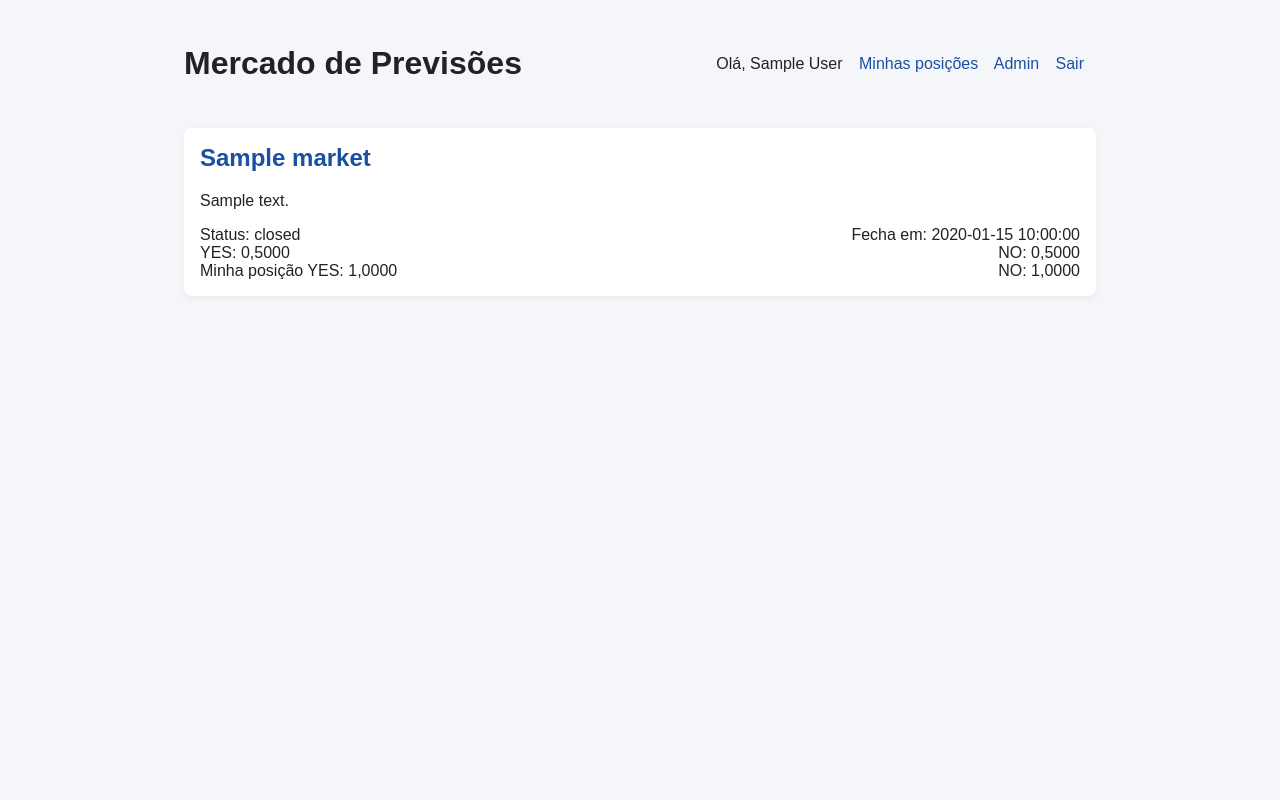
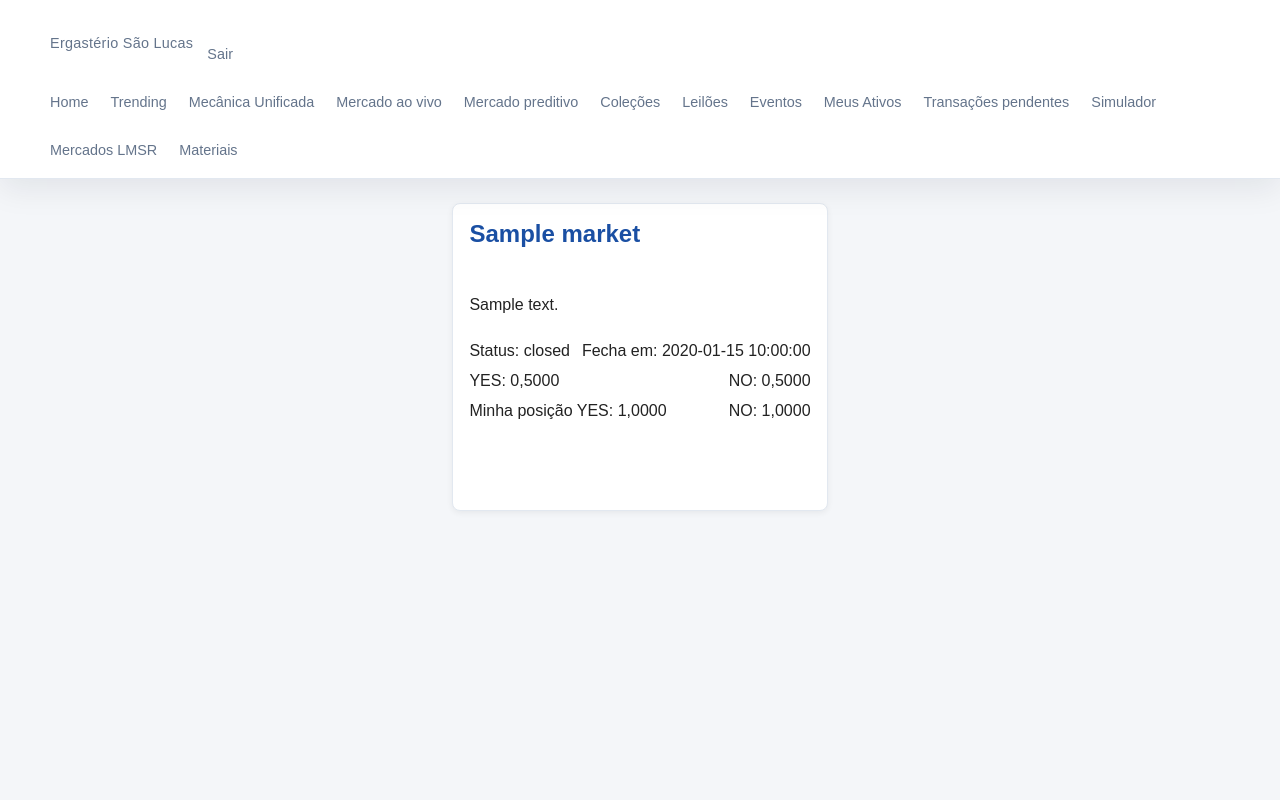
Before and after one commit to aquinomartins/aquinux, a PHP site: page /mercadoPreditivo/public/index.php in a window 1280 px wide. Run offline with PHP 8.4, Linux system fonts and the light colour scheme; the visitor is signed in with stand-in values (Sample User, id 1); data comes from the database, SQL or seed files in the repository; tables that the repository leaves empty hold one stand-in row (values such as "Sample post").

Commit message:
Unifica navbar global no mercado preditivo

```diff
--- a/app/views/layout/navbar.php
+++ b/app/views/layout/navbar.php
@@ -10,6 +10,29 @@
 $isHome = $normalizedPath === '/';
 $isTrending = $normalizedPath === '/trending';
 $isMercadosLmsr = in_array($normalizedPath, ['/mercados_lmsr', '/mercados-lmsr'], true);
+$isMercadoPreditivo = str_starts_with($normalizedPath, '/mercadopreditivo/');
+
+$linkOverrides = isset($navbarLinkOverrides) && is_array($navbarLinkOverrides)
+    ? $navbarLinkOverrides
+    : [];
+
+$resolveNavHref = static function (string $view, string $defaultHref = '#') use ($linkOverrides): string {
+    $override = $linkOverrides[$view] ?? null;
+    return is_string($override) && $override !== '' ? $override : $defaultHref;
+};
+
+$useServerAuthLinks = !empty($navbarUseServerAuthLinks);
+
+$sessionUserName = isset($_SESSION['name']) && is_string($_SESSION['name'])
+    ? trim($_SESSION['name'])
+    : '';
+
+$sessionEmail = isset($_SESSION['email']) && is_string($_SESSION['email'])
+    ? trim($_SESSION['email'])
+    : '';
+
+$isLogged = !empty($_SESSION['uid']);
+$isAdmin = !empty($_SESSION['is_admin']);
 ?>
 <header class="menu site-header" id="appMenu">
     <div class="menu-top">
@@ -23,7 +46,20 @@
         <!--span class="menu-tagline">Hub de leilões e ativos digitais</span-->
       </div>
 
-        <div class="menu-brand"><button class="auth-trigger" id="authOverlayButton" type="button">Entrar</button></div>
+        <?php if ($useServerAuthLinks): ?>
+          <div class="menu-brand navbar-auth-inline">
+            <?php if ($isLogged): ?>
+              <span class="navbar-auth-inline__status">
+                Olá, <?= htmlspecialchars((string) ($sessionUserName !== '' ? $sessionUserName : $sessionEmail), ENT_QUOTES, 'UTF-8') ?><?= $isAdmin ? ' • Admin' : '' ?>
+              </span>
+              <a class="auth-trigger" href="/auth/logout.php">Sair</a>
+            <?php else: ?>
+              <a class="auth-trigger" href="/auth/login.php">Entrar</a>
+            <?php endif; ?>
+          </div>
+        <?php else: ?>
+          <div class="menu-brand"><button class="auth-trigger" id="authOverlayButton" type="button">Entrar</button></div>
+        <?php endif; ?>
         <div id="authBoxAnchor">
           <div id="authBox" class="card">
             <!-- Login -->
@@ -64,16 +100,16 @@
           <li><a href="/trending" data-view="trending"<?= $isTrending ? ' aria-current="page"' : '' ?>>Trending</a></li>
           <li><a href="#" data-view="mechanics">Mecânica Unificada</a></li>
           <li><a href="#" data-view="live_market">Mercado ao vivo</a></li>
-          <li><a href="#" data-view="mercado_preditivo">Mercado preditivo</a></li>
+          <li><a href="<?= htmlspecialchars($resolveNavHref('mercado_preditivo'), ENT_QUOTES, 'UTF-8') ?>" data-view="mercado_preditivo"<?= $isMercadoPreditivo ? ' aria-current="page"' : '' ?>>Mercado preditivo</a></li>
           <li><a href="#" data-view="collections">Coleções</a></li>
           <li><a href="#" data-view="auctions">Leilões</a></li>
           <li><a href="#" data-view="events">Eventos</a></li>
-          <li><a href="#" data-view="user_assets">Meus Ativos</a></li>
+          <li><a href="<?= htmlspecialchars($resolveNavHref('user_assets'), ENT_QUOTES, 'UTF-8') ?>" data-view="user_assets">Meus Ativos</a></li>
           <li><a href="#" data-view="pending_transactions">Transações pendentes</a></li>
           <li><a href="#" data-view="liquidity_game">Simulador</a></li>
           <li><a href="/mercados_lmsr/" data-view="mercados_lmsr"<?= $isMercadosLmsr ? ' aria-current="page"' : '' ?>>Mercados LMSR</a></li>
           <li><a href="/materiais/">Materiais</a></li>
-          <li class="admin-only"><a href="#" data-view="admin">Painel Administrativo</a></li>
+          <li class="admin-only"><a href="<?= htmlspecialchars($resolveNavHref('admin'), ENT_QUOTES, 'UTF-8') ?>" data-view="admin">Painel Administrativo</a></li>
           <li class="admin-only"><a href="#" data-view="admin_mint">Mint de NFT</a></li>
         </ul>
       </nav>
--- a/mercadoPreditivo/assets/styles.css
+++ b/mercadoPreditivo/assets/styles.css
@@ -4,36 +4,17 @@
     box-sizing: border-box;
 }
 
-body {
+.prediction-market-page {
     font-family: Arial, sans-serif;
     background-color: #f4f6f9;
     margin: 0;
     color: #222;
 }
 
-.container {
+.prediction-container {
     max-width: 960px;
     margin: 0 auto;
     padding: 24px;
-}
-
-.header {
-    display: flex;
-    justify-content: space-between;
-    align-items: center;
-    gap: 16px;
-    flex-wrap: wrap;
-    margin-bottom: 24px;
-}
-
-.header nav a {
-    margin-right: 12px;
-    text-decoration: none;
-    color: #1a4fa3;
-}
-
-.header nav span {
-    margin-right: 12px;
 }
 
 .card {
@@ -91,22 +72,22 @@
     color: #a33a2d;
 }
 
-form label {
+.prediction-container form label {
     display: flex;
     flex-direction: column;
     margin-bottom: 12px;
     gap: 6px;
 }
 
-input,
-select,
-textarea {
+.prediction-container input,
+.prediction-container select,
+.prediction-container textarea {
     padding: 8px;
     border: 1px solid #ccd3dc;
     border-radius: 6px;
 }
 
-button {
+.prediction-container button {
     background: #1a4fa3;
     color: #fff;
     border: none;
@@ -115,18 +96,18 @@
     cursor: pointer;
 }
 
-button:disabled {
+.prediction-container button:disabled {
     opacity: 0.6;
     cursor: not-allowed;
 }
 
-table {
+.prediction-container table {
     width: 100%;
     border-collapse: collapse;
 }
 
-table th,
- table td {
+.prediction-container table th,
+ .prediction-container table td {
     padding: 10px;
     border-bottom: 1px solid #e0e6ed;
     text-align: left;
--- /dev/null
+++ b/mercadoPreditivo/includes/navbar_context.php
@@ -0,0 +1,22 @@
+<?php
+declare(strict_types=1);
+
+require_once __DIR__ . '/../../lib/session.php';
+
+start_app_session();
+
+if (!isset($_SESSION['uid']) && isset($_SESSION['user_id'])) {
+    $_SESSION['uid'] = (int) $_SESSION['user_id'];
+}
+
+if (!isset($_SESSION['user_id']) && isset($_SESSION['uid'])) {
+    $_SESSION['user_id'] = (int) $_SESSION['uid'];
+}
+
+$navbarLinkOverrides = [
+    'mercado_preditivo' => '/mercadoPreditivo/public/index.php',
+    'user_assets' => '/mercadoPreditivo/public/me.php',
+    'admin' => '/mercadoPreditivo/admin/',
+];
+
+$navbarUseServerAuthLinks = true;
--- a/mercadoPreditivo/public/index.php
+++ b/mercadoPreditivo/public/index.php
@@ -4,38 +4,23 @@
 declare(strict_types=1);
 
 require_once __DIR__ . '/../../lib/auth.php';
+require_once __DIR__ . '/../includes/navbar_context.php';
 
-$userId = current_user_id();
-$userName = $_SESSION['name'] ?? null;
-$isAdmin = !empty($_SESSION['is_admin']);
 ?>
 <!DOCTYPE html>
 <html lang="pt-br">
 <head>
     <meta charset="UTF-8">
     <title>Mercado Preditivo</title>
+    <link rel="stylesheet" href="/styles.css">
     <link rel="stylesheet" href="/mercadoPreditivo/assets/styles.css">
 </head>
-<body>
-<div class="container">
-    <header class="header">
-        <h1>Mercado de Previsões</h1>
-        <nav>
-            <?php if ($userId): ?>
-                <span>Olá, <?= htmlspecialchars((string)$userName) ?></span>
-                <a href="/mercadoPreditivo/public/me.php">Minhas posições</a>
-                <?php if ($isAdmin): ?>
-                    <a href="/mercadoPreditivo/admin">Admin</a>
-                <?php endif; ?>
-                <a href="/auth/logout.php">Sair</a>
-            <?php else: ?>
-                <a href="/auth/login.php">Entrar</a>
-            <?php endif; ?>
-        </nav>
-    </header>
+<body class="prediction-market-page">
+<?php require __DIR__ . '/../../app/views/layout/navbar.php'; ?>
+<main class="container prediction-container">
 
     <section class="market-list" data-market-list></section>
-</div>
+</main>
 <script src="/mercadoPreditivo/assets/prediction.js" defer></script>
 </body>
 </html>
```
Also changed, not shown: mercadoPreditivo/public/dashboard.php (+7 -11 lines), mercadoPreditivo/public/market.php (+6 -17 lines), mercadoPreditivo/public/me.php (+6 -16 lines).
